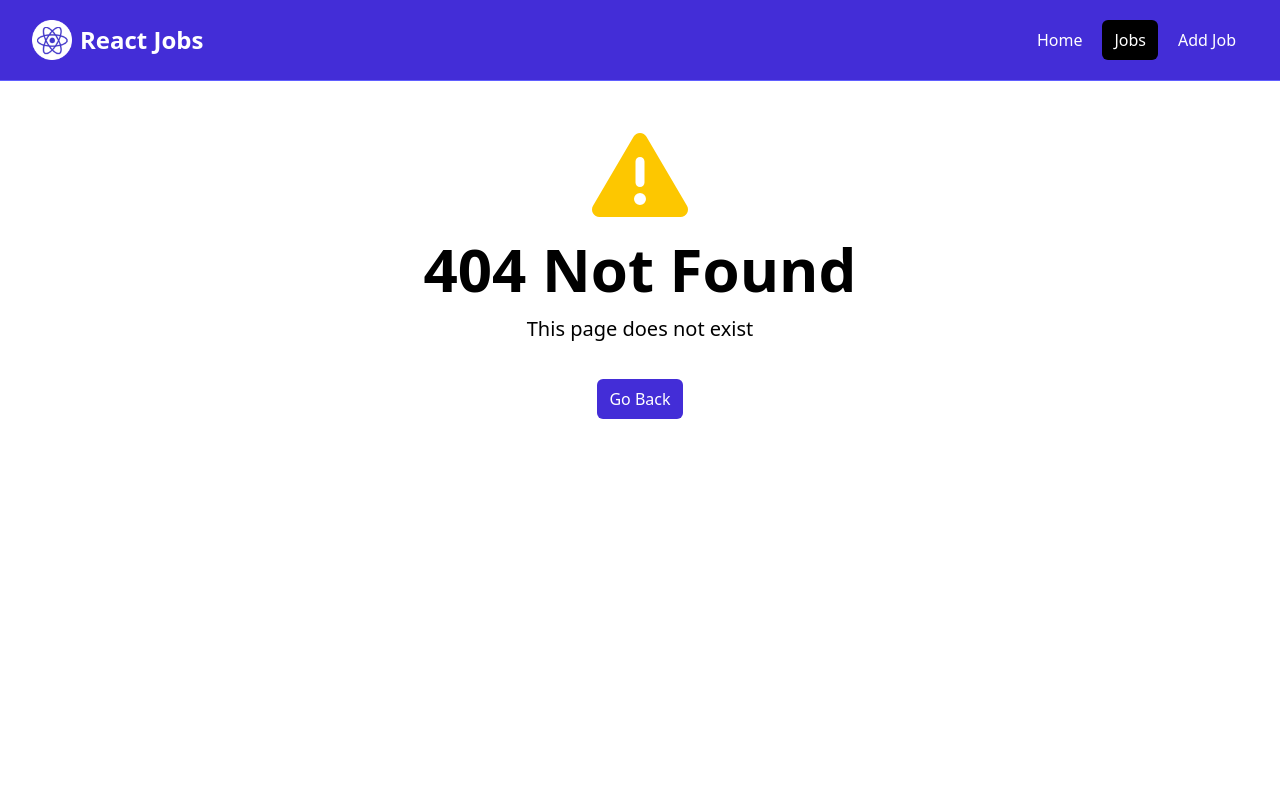
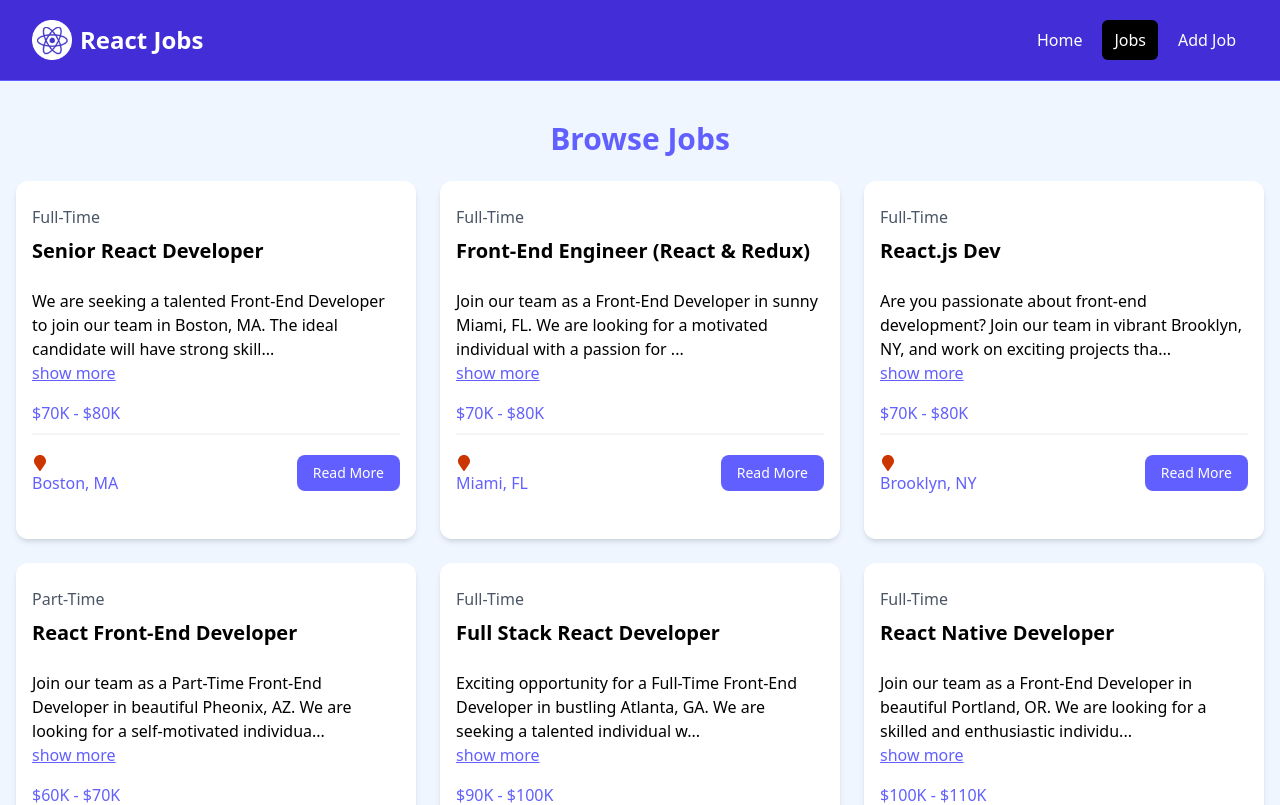
Before and after one commit to artanramanaj/react-jobs, a React (Vite) app: page /jobs in a window 1280 px wide. Before the commit this address had no page. Shown: the top 805 px of the page. Built offline with nearby package versions, Linux system fonts and the light colour scheme.

Commit message:
remove job slice in jobs page

```diff
--- a/src/App.jsx
+++ b/src/App.jsx
@@ -9,12 +9,14 @@ import {
 } from "react-router-dom";
 import MainLayout from "./Layout/MainLayout";
 import NotFound from "./components/NotFound";
+import JobsPage from "./pages/JobsPage";
 
 const router = createBrowserRouter(
   createRoutesFromElements(
     <>
       <Route path="/" element={<MainLayout />}>
         <Route index element={<HomePage />} />
+        <Route path="/jobs" element={<JobsPage />} />
         <Route path="*" element={<NotFound />} />
       </Route>
     </>,
--- a/src/components/JobListings.jsx
+++ b/src/components/JobListings.jsx
@@ -2,8 +2,13 @@ import React from "react";
 import jobs from "../jobs.json";
 import JobListing from "./JobListing";
 
-function JobListings() {
-  const recentJobs = jobs.slice(0, 3);
+function JobListings({ location }) {
+  let recentJobs;
+  if (location == "/") {
+    recentJobs = jobs.slice(0, 3);
+  } else {
+    recentJobs = jobs;
+  }
   return (
     <section className="bg-blue-50 px-4 py-10">
       <div className="container-xl m-auto lg:container">
--- a/src/pages/HomePage.jsx
+++ b/src/pages/HomePage.jsx
@@ -3,7 +3,9 @@ import Hero from "../components/Hero";
 import HomeCards from "../components/HomeCards";
 import JobListings from "../components/JobListings";
 import ViewAllJobs from "../components/ViewAllJobs";
+import { useLocation } from "react-router-dom";
 function HomePage() {
+  const location = useLocation().pathname;
   return (
     <>
       <Hero
@@ -11,7 +13,7 @@ function HomePage() {
         subtitle=" Find the React job that fits your skills and needs"
       />
       <HomeCards />
-      <JobListings />
+      <JobListings location={location} />
       <ViewAllJobs />
     </>
   );
--- /dev/null
+++ b/src/pages/JobsPage.jsx
@@ -0,0 +1,13 @@
+import React from "react";
+import JobListings from "../components/JobListings";
+import { useLocation } from "react-router-dom";
+function JobsPage() {
+  const location = useLocation().pathname;
+  return (
+    <>
+      <JobListings location={location} />
+    </>
+  );
+}
+
+export default JobsPage;
```
